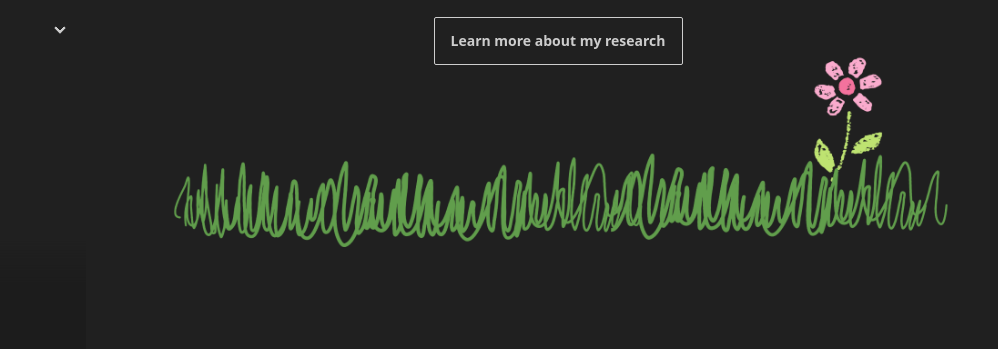
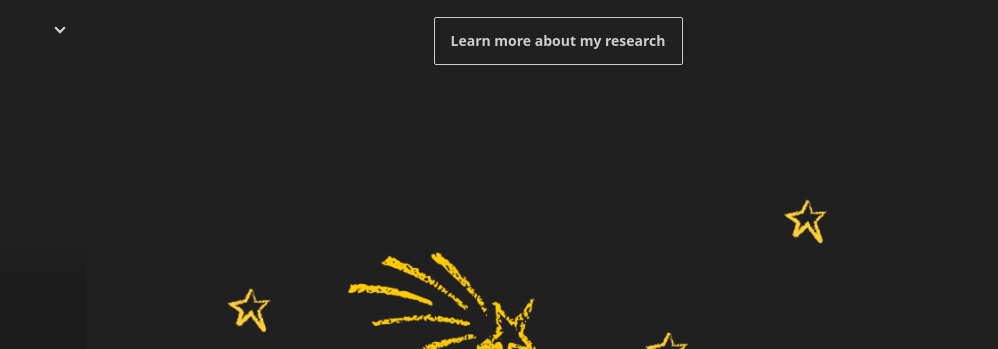
Before and after one commit to thediscoverylab/thediscoverylab.github.io, an Astro site: page / in a window 1280 px wide. Shown: the part 451-800 px from the top of the page, 282-1280 px from the left. Built offline with nearby package versions, Linux system fonts and the light colour scheme; Astro itself is replaced by a stand-in of ours.

Commit message:
remove grass

```diff
--- a/src/pages/index.astro
+++ b/src/pages/index.astro
@@ -36,13 +36,6 @@ const last_posts = posts.slice(0, 3);
         Learn more about my research
       </a>
 
-      <div class="flex justify-center w-full relative -mt-12">
-        <img
-          src="/grass_draw.webp"
-          alt="Grass illustration"
-          class="h-76 md:h-80 object-contain w-[95%] md:w-[100%] max-w-[1000px] z-0"
-        />
-      </div>
       <div class="flex justify-center w-full relative mt-20">
         <img
           src="/moon_short.webp"
```
